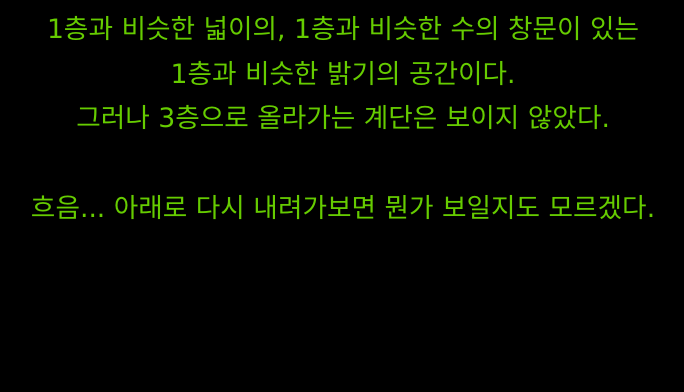
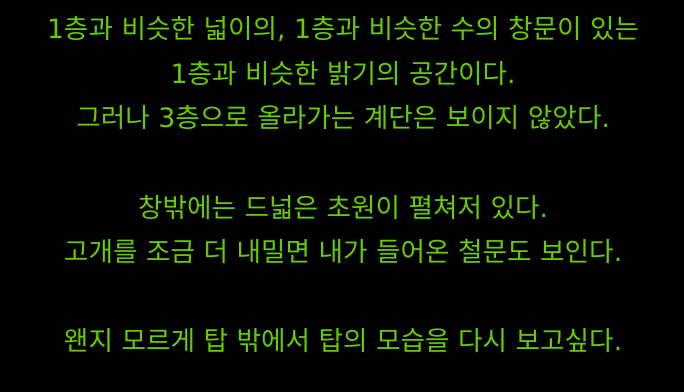
Before and after one commit to qria/towergame, a Python web app: template templates/secondfloor.html in a window 1280 px wide. Shown: the part 216-608 px from the top of the page, without its empty margins (297-981 px from the left). Run offline with Jinja, Linux system fonts and the light colour scheme; the template is opened without the code that fills it, so the values that code supplies are empty; some web fonts are replaced.

Commit message:
Solvable이 3층 문제안보고 들어가서 잠수함패치

```diff
--- a/templates/secondfloor.html
+++ b/templates/secondfloor.html
@@ -8,5 +8,8 @@
 <p> 1층과 비슷한 밝기의 공간이다. </p>
 <p> 그러나 3층으로 올라가는 계단은 보이지 않았다. </p>
 <br/>
-<p> 흐음... 아래로 다시 내려가보면 뭔가 보일지도 모르겠다. </p>
+<p> 창밖에는 드넓은 초원이 펼쳐저 있다. </p>
+<p> 고개를 조금 더 내밀면 내가 들어온 철문도 보인다. </p>
+<br/>
+<p> 왠지 모르게 탑 밖에서 탑의 모습을 다시 보고싶다. </p>
 {% endblock body %}
```
